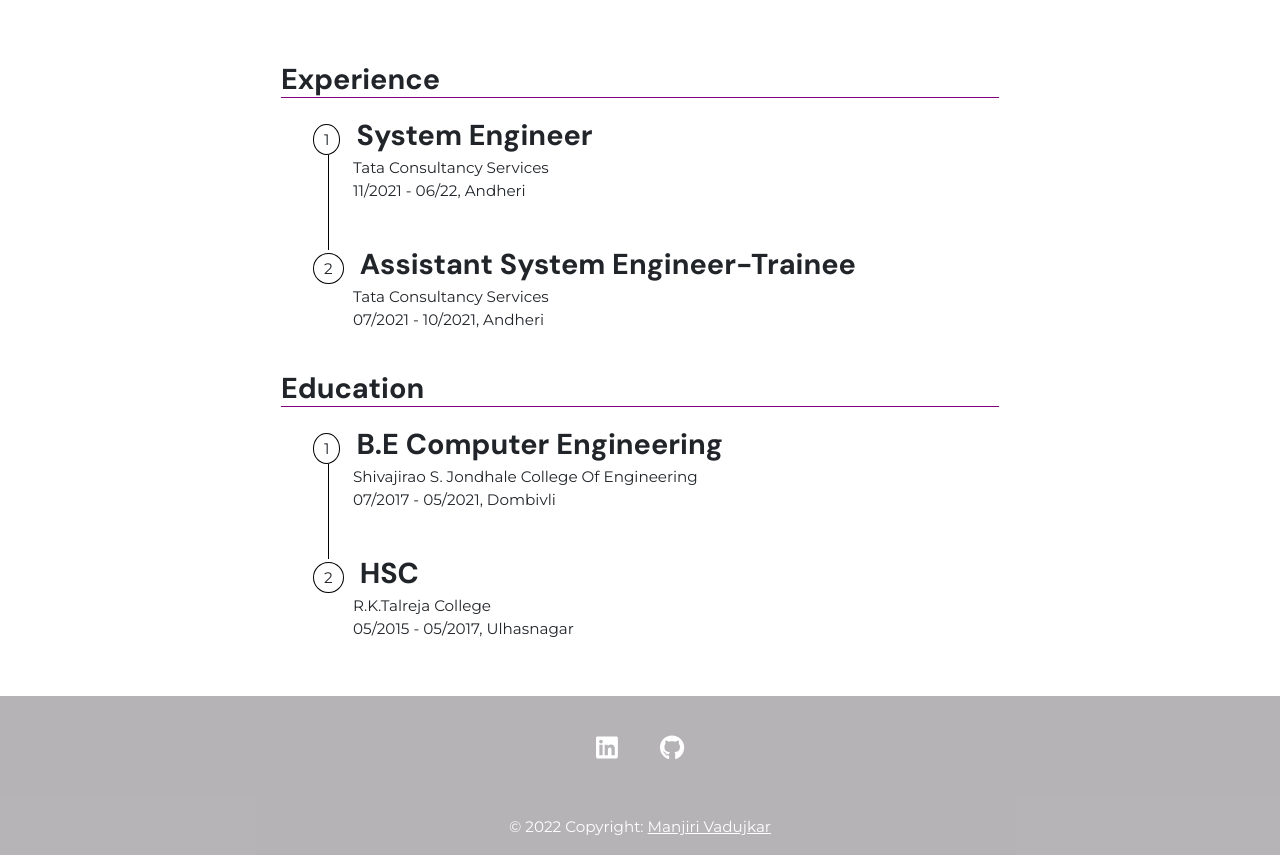
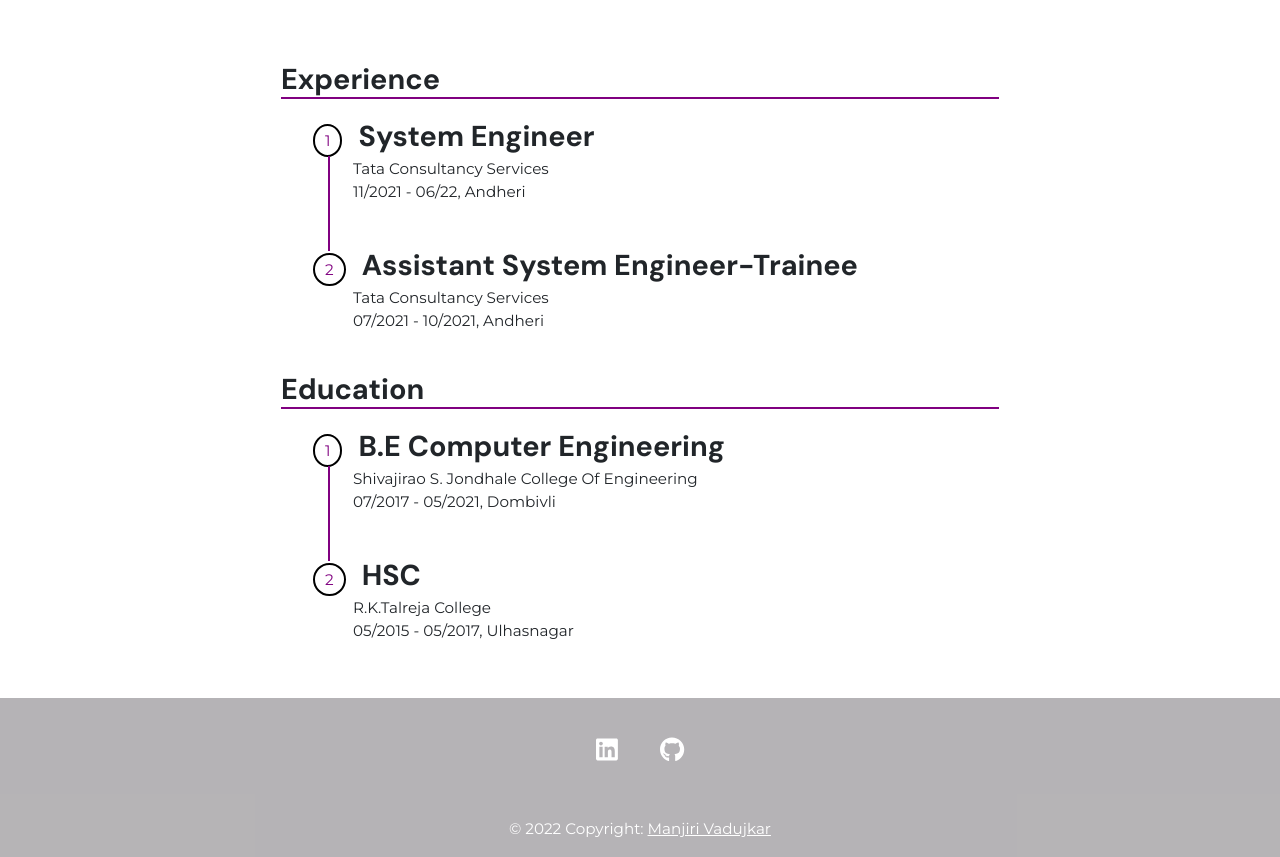
Before and after one commit to manjiri-vadujkar/portfolio, a React (Create React App) app: page / in a window 1280 px wide. Shown: the part 1493-2350 px from the top of the page. Built offline with nearby package versions, Linux system fonts and the light colour scheme.

Commit message:
Minor style changes

```diff
--- a/src/App.css
+++ b/src/App.css
@@ -134,7 +134,7 @@
 }
 
 #timeline h5 {
-  border-bottom: 1px solid purple;
+  border-bottom: 2px solid purple;
 }
 
 .timeline-list {
@@ -166,7 +166,7 @@
     height: 95%;
     margin: calc(0.75rem + 0.5vw) 0;
     width: 1px;
-    border-left: 1px solid black;
+    border-left: 2px solid purple;
     left: 15px;
     top: 23px;
   }
@@ -179,8 +179,12 @@
 
   .timeline-list li span:first-child {
     border-radius: 50%;
-    border: 1px solid black;
+    border: 2px solid black;
     padding: 5px 10px;
+  }
+
+  .index {
+    color: purple;
   }
 }
 
```
